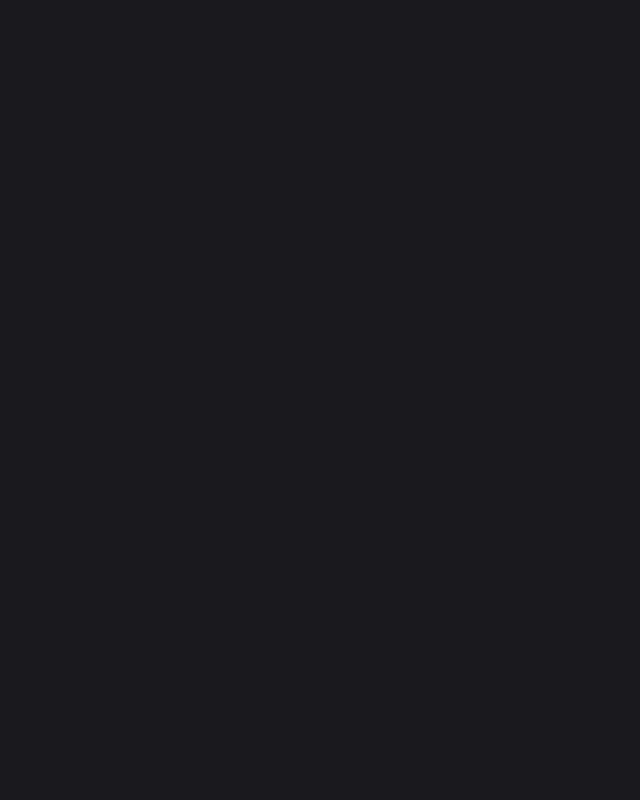
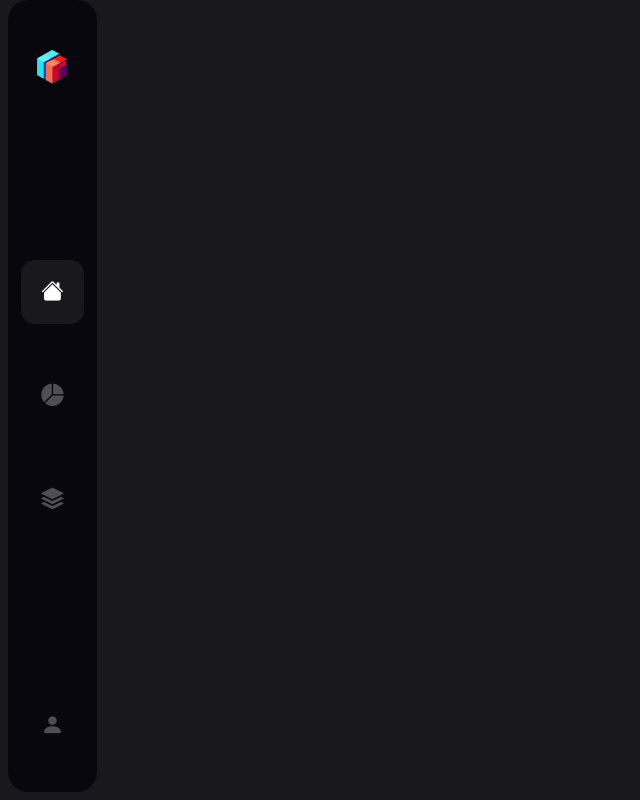
Before and after one commit to MarcoChavezB/WebAsistant, an Angular app: page / in a window 1280 px wide. Shown: the whole page, without its empty margins (0-640 px from the left). Built offline with nearby package versions, Linux system fonts and the light colour scheme.

Commit message:
añadiendo asidebar

```diff
--- a/src/app/Components/Sections/aside-navbar/aside-navbar.component.css
+++ b/src/app/Components/Sections/aside-navbar/aside-navbar.component.css
@@ -0,0 +1,47 @@
+
+
+section{
+    border-radius: 20px;
+grid-template-rows: 1fr 4fr 1fr;
+}
+
+.img{
+    width: 5rem;
+    height: 4rem;
+    background-image: url('../../../../resources/images/icons/icoGlobal.png');
+    background-size: cover;
+    background-position: center;
+}
+.cover{
+    display: flex;
+    justify-content: center;
+    align-items: center;
+    width: 70%;
+    height: 4rem;
+    transition:  0.5s;
+}
+
+/*
+    Estilo cuando esta seleccionado
+    CAMBIAR POR JS
+ */
+.cover:first-child{
+    background-color: #19181d;
+    border-radius: 14px;
+}
+.cover:first-child i {
+    color: white;
+}
+/*  */
+.cover:hover{
+    background-color: #19181d;
+    border-radius: 14px;
+    transition: 0.5s;
+}
+.cover:hover i{
+    color: white;
+}
+.cover .bi, .profile .bi{
+    font-size: 1.4rem;
+    color: #4f4e55;
+}
--- a/src/app/Components/Sections/aside-navbar/aside-navbar.component.html
+++ b/src/app/Components/Sections/aside-navbar/aside-navbar.component.html
@@ -1 +1,19 @@
-<p>aside-navbar works!</p>
+<section class="w-full h-full grid" style="background-color: #09070e;">
+    <section class="logo flex justify-center items-center">
+        <div class="img"></div>
+    </section>
+    <section class="menu flex justify-center items-center flex-col gap-10">
+        <div class="cover">
+            <i class="bi bi-house-fill"></i>
+        </div>
+        <div class="cover">
+            <i class="bi bi-pie-chart-fill"></i>
+        </div>
+        <div class="cover">
+            <i class="bi bi-stack"></i>
+        </div>
+    </section>
+    <section class="profile flex justify-center items-center">
+        <i class="bi bi-person-fill"></i>
+    </section>
+</section>
--- a/src/app/Layouts/dashboard/dashboard.component.html
+++ b/src/app/Layouts/dashboard/dashboard.component.html
@@ -1,6 +1,7 @@
 <main class="flex justify-center items-center">
     <div class=" h-full w-full m-2 grid contenedor">
         <aside>
+            <app-aside-navbar/>
         </aside>
         <body>
         </body>
--- a/src/app/Layouts/dashboard/dashboard.component.ts
+++ b/src/app/Layouts/dashboard/dashboard.component.ts
@@ -1,9 +1,12 @@
 import { Component } from '@angular/core';
+import { AsideNavbarComponent } from '../../Components/Sections/aside-navbar/aside-navbar.component';
 
 @Component({
   selector: 'app-dashboard',
   standalone: true,
-  imports: [],
+  imports: [
+    AsideNavbarComponent
+  ],
   templateUrl: './dashboard.component.html',
   styleUrl: './dashboard.component.css'
 })
```
Also changed, not shown: src/resources/images/icons/icoGlobal.png (added).
